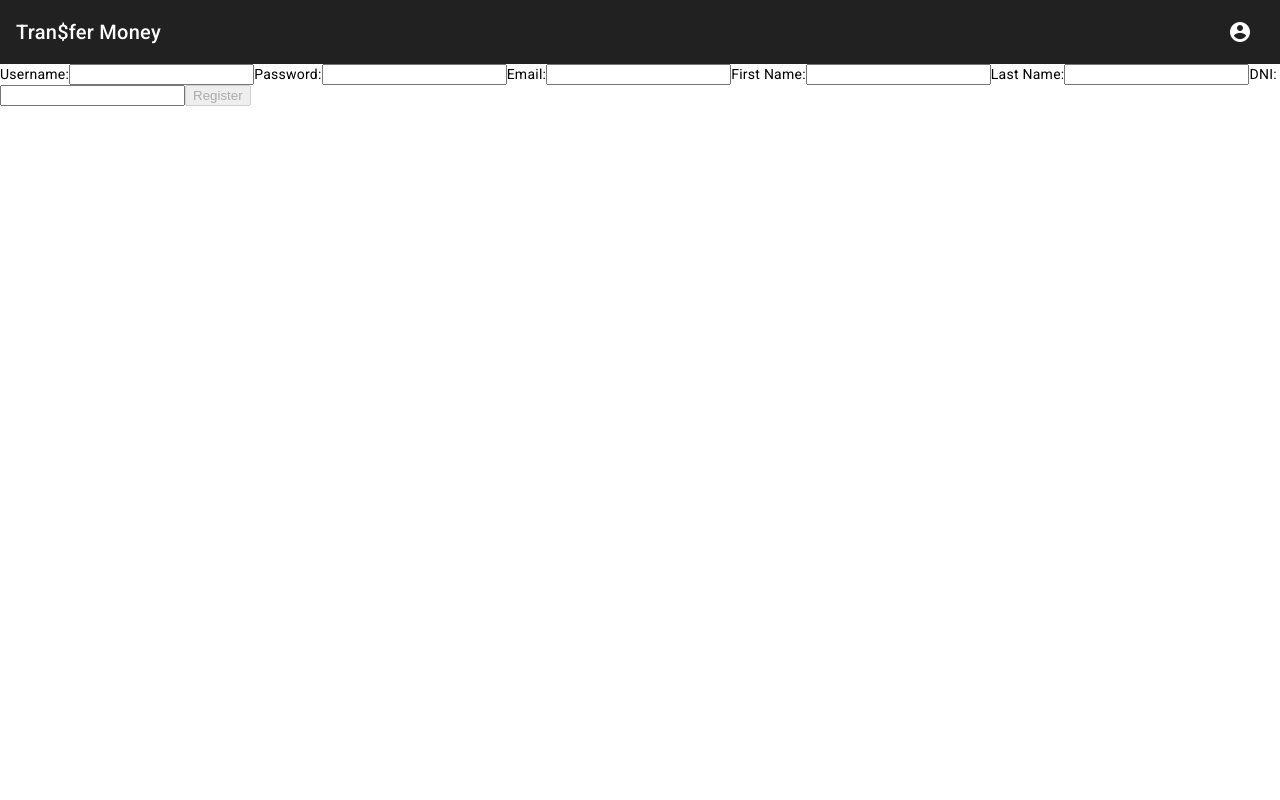
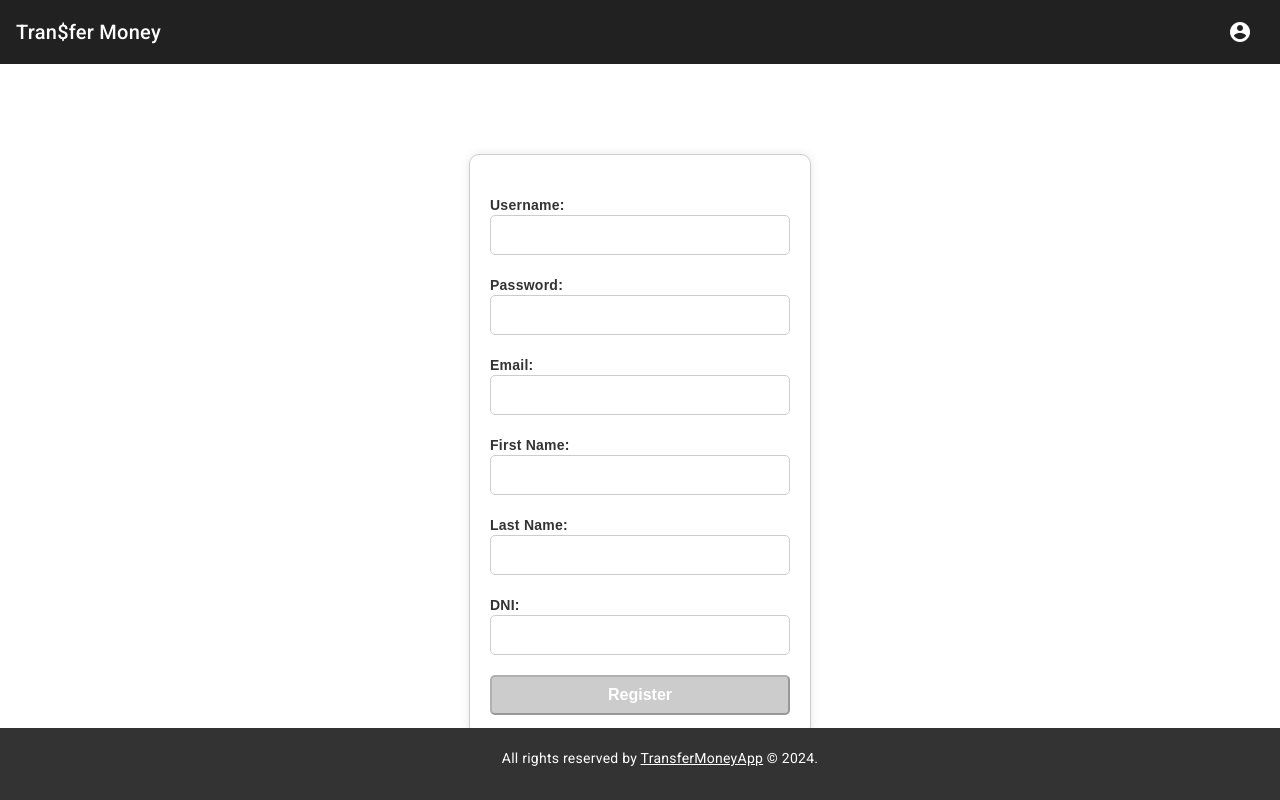
Before and after one commit to Franco-Spinelli/TransferMoney-Client, an Angular app: page /register in a window 1280 px wide. Built offline with nearby package versions, Linux system fonts and the light colour scheme.

Commit message:
add styles to register form and create FooterComponent

```diff
--- a/src/app/app.component.html
+++ b/src/app/app.component.html
@@ -1,2 +1,3 @@
 <app-nav-bar></app-nav-bar>
 <router-outlet></router-outlet>
+<app-footer></app-footer>
--- a/src/app/app.module.ts
+++ b/src/app/app.module.ts
@@ -15,6 +15,7 @@ import { provideAnimationsAsync } from '@angular/platform-browser/animations/asy
 import { JwtInterceptorService } from './auth/jwt-interceptor.service';
 import { ErrorInterceptorService } from './auth/error-interceptor.service';
 import { RegisterComponent } from './register/register.component';
+import { FooterComponent } from './footer/footer.component';
 
 
 @NgModule({
@@ -22,7 +23,8 @@ import { RegisterComponent } from './register/register.component';
     AppComponent,
     LoginComponent,
     NavBarComponent,
-    RegisterComponent
+    RegisterComponent,
+    FooterComponent
   ],
   imports: [
     BrowserModule,
--- /dev/null
+++ b/src/app/footer/footer.component.css
@@ -0,0 +1,15 @@
+
+footer {
+    position: fixed;
+    bottom: 0;
+    left: 0;
+    width: 100%;
+    background-color: #333;
+    color: #fff;
+    padding: 20px;
+    text-align: center;
+    z-index: 1000;
+  }
+  a{
+    color: #fff;
+  }
--- /dev/null
+++ b/src/app/footer/footer.component.html
@@ -0,0 +1,10 @@
+
+<footer>
+    <div class="footer_txt">
+      <p>
+        All rights reserved by
+        <a href="https://www.linkedin.com/in/franco-spinelli-b50012269/">TransferMoneyApp</a>
+        &copy; 2024.
+      </p>
+    </div>
+  </footer>
--- a/src/app/login/login.component.css
+++ b/src/app/login/login.component.css
@@ -1,6 +1,7 @@
 .login-container {
     max-width: 300px;
-    margin: 40px auto;
+    margin: 0 auto;
+    margin-top: 7%;
     padding: 20px;
     background-color: #fff;
     border: 1px solid #ddd;
--- a/src/app/register/register.component.css
+++ b/src/app/register/register.component.css
@@ -0,0 +1,70 @@
+form {
+    width: 300px;
+    margin: 0 auto;
+    margin-top: 7%;
+    font-family: Arial, sans-serif;
+    padding: 20px;
+    border: 1px solid #ccc;
+    border-radius: 10px;
+    box-shadow: 0 0 10px rgba(0, 0, 0, 0.1);
+  }
+
+  label {
+    display: block;
+    margin-top: 20px;
+    font-weight: bold;
+    color: #333;
+  }
+
+  input[type="text"],
+  input[type="password"],
+  input[type="email"] {
+    width: 100%;
+    padding: 10px;
+    border: 1px solid #ccc;
+    border-radius: 5px;
+    box-sizing: border-box;
+    font-size: 16px;
+  }
+
+  input[type="submit"] {
+    background-color: #4CAF50;
+    color: white;
+    padding: 10px 20px;
+    border: none;
+    border-radius: 5px;
+    cursor: pointer;
+    margin-top: 20px;
+    font-size: 16px;
+    font-weight: bold;
+  }
+
+  input[type="submit"]:hover {
+    background-color: #45a049;
+  }
+
+  input[type="submit"]:disabled {
+    background-color: #ccc;
+    cursor: not-allowed;
+  }
+
+  button[type="submit"] {
+    width: 100%;
+    height: 40px;
+    border-radius: 5px;
+    background-color: #4CAF50;
+    color: white;
+    font-size: 16px;
+    font-weight: bold;
+    cursor: pointer;
+    margin-top: 20px;
+  }
+
+  button[type="submit"]:hover {
+    background-color: #45a049;
+  }
+
+  button[type="submit"]:disabled {
+    background-color: #ccc;
+    cursor: not-allowed;
+  }
```
Also changed, not shown: src/app/footer/footer.component.ts (added, +10 -0 lines), 1 other file (tests, documents, lock files or other folders).
